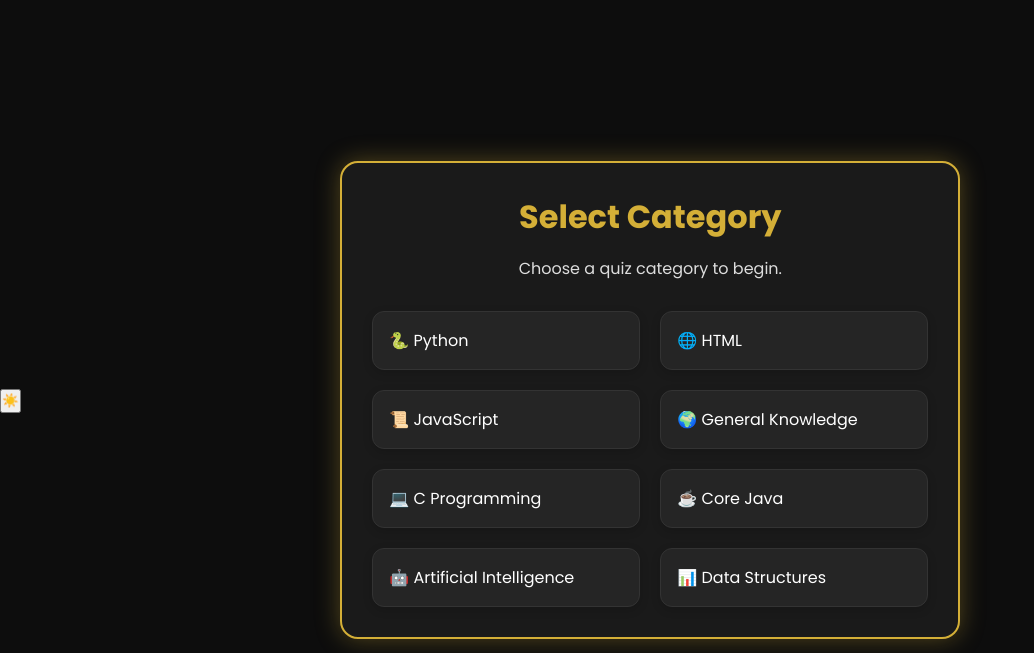
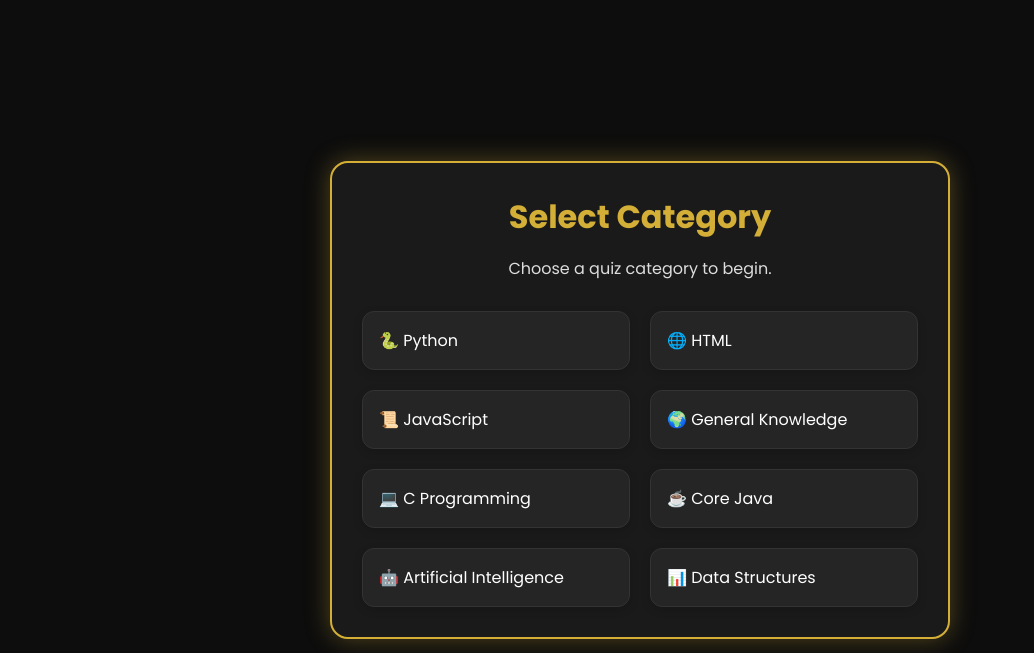
Before and after one commit to shaikh-abdul-basit436/Quizz_Application, a Flask app: page /category in a window 1280 px wide. Shown: the top 653 px of the page, without its empty margins (0-1034 px from the left). Run offline with Flask 3, Linux system fonts and the light colour scheme.

Commit message:
Remove theme toggle from category.html
Removed theme toggle button from the category template.

```diff
--- a/templates/category.html
+++ b/templates/category.html
@@ -10,12 +10,6 @@
 </head>
 
 <body>
-
-        <div class="theme-toggle">
-    <button id="themeToggle" type="button" aria-label="Toggle light and dark mode">
-        ☀️
-    </button>
-</div>
 
     <div class="container">
 
```
